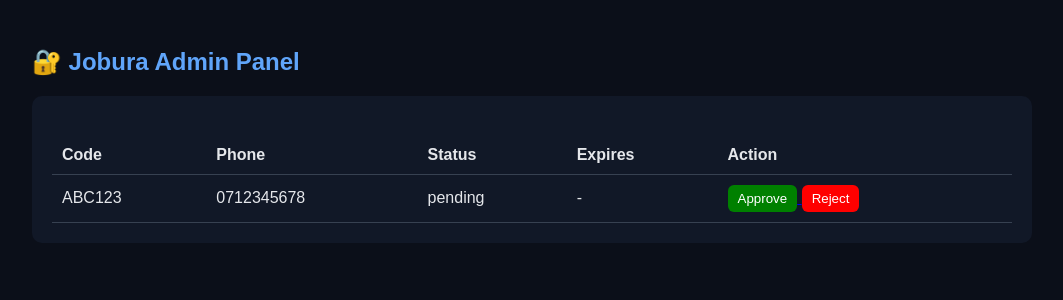
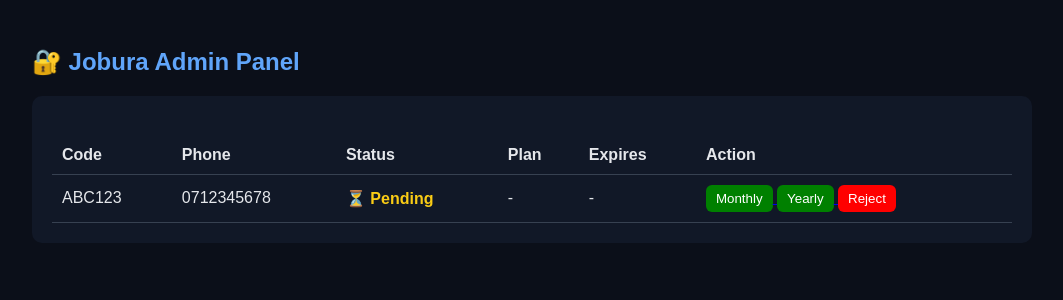
Before and after one commit to joshuawasike/nse-investment-app-v1, a Flask app: page /admin in a window 1280 px wide. Shown: the top 300 px of the page, without its empty margins (108-1171 px from the left). Run offline with Flask 3, Linux system fonts and the light colour scheme; the visitor is signed in with stand-in values (Sample User, id 1).

Commit message:
Update admin.html

```diff
--- a/templates/admin.html
+++ b/templates/admin.html
@@ -45,6 +45,10 @@ button {
     padding: 20px;
     border-radius: 10px;
 }
+
+.status-approved { color: #22c55e; font-weight: bold; }
+.status-rejected { color: #ef4444; font-weight: bold; }
+.status-pending { color: #facc15; font-weight: bold; }
 </style>
 </head>
 
@@ -61,29 +65,50 @@ button {
 <th>Code</th>
 <th>Phone</th>
 <th>Status</th>
+<th>Plan</th>
 <th>Expires</th>
 <th>Action</th>
 </tr>
 
 {% for u in users %}
 <tr>
-<td>{{ u.code }}</td>
-<td>{{ u.phone }}</td>
-<td>{{ u.status }}</td>
-<td>{{ u.expiry if u.expiry else "-" }}</td>
+
+<td>{{ u["code"] }}</td>
+<td>{{ u["phone"] }}</td>
 
 <td>
-{% if u.status != "approved" %}
-<a href="/approve/{{ u.code }}">
-<button class="approve">Approve</button>
+{% if u["status"] == "approved" %}
+<span class="status-approved">✔ Approved</span>
+{% elif u["status"] == "rejected" %}
+<span class="status-rejected">✖ Rejected</span>
+{% else %}
+<span class="status-pending">⏳ Pending</span>
+{% endif %}
+</td>
+
+<td>{{ u["plan"] if u["plan"] else "-" }}</td>
+
+<td>{{ u["expiry"] if u["expiry"] else "-" }}</td>
+
+<td>
+
+{% if u["status"] != "approved" %}
+<a href="/approve/{{ u["code"] }}/monthly">
+<button class="approve">Monthly</button>
 </a>
 
-<a href="/reject/{{ u.code }}">
+<a href="/approve/{{ u["code"] }}/yearly">
+<button class="approve">Yearly</button>
+</a>
+
+<a href="/reject/{{ u["code"] }}">
 <button class="reject">Reject</button>
 </a>
+
 {% else %}
-<span style="color:lightgreen;">✔ Active</span>
+<span style="color:lightgreen;">ACTIVE</span>
 {% endif %}
+
 </td>
 
 </tr>
```
